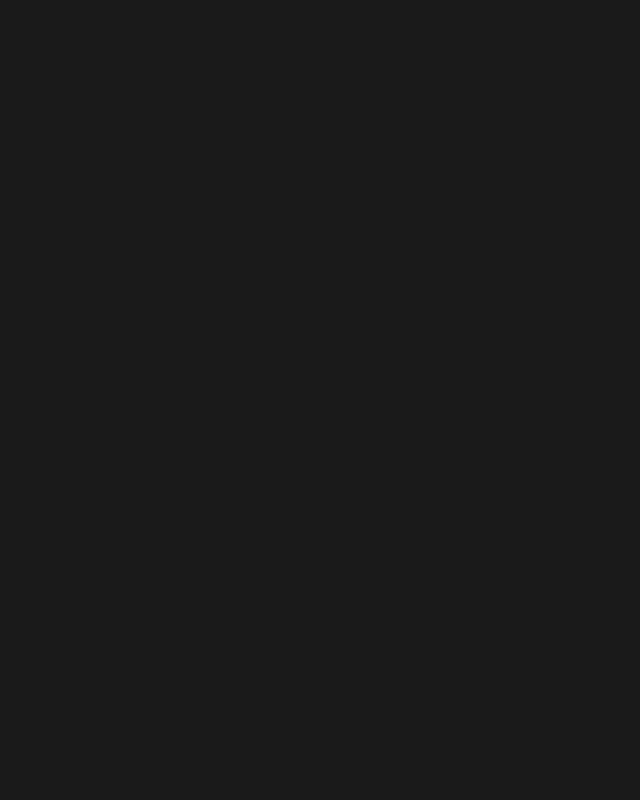
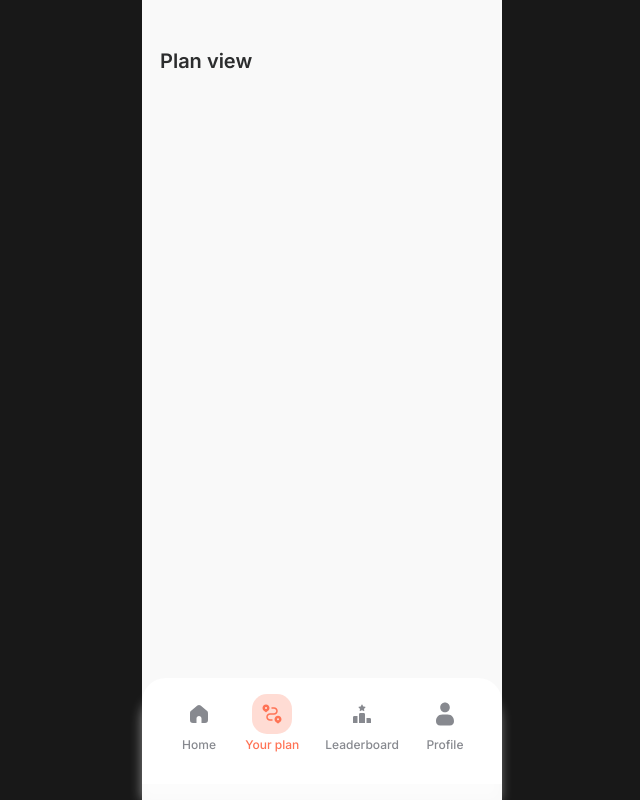
Before and after one commit to DariaBlomma/reactive-phone-test, a Vue app: page /plan in a window 1280 px wide. Before the commit this address had no page. Shown: the whole page, without its empty margins (318-958 px from the left). Built offline with nearby package versions, Linux system fonts and the light colour scheme.

Commit message:
app footer markup and view adaptive

```diff
--- a/src/App.vue
+++ b/src/App.vue
@@ -11,13 +11,8 @@ import { RouterView } from 'vue-router'
 <style scoped lang="scss">
 .wrapper {
 	display: flex;
+	flex-direction: column;
 	justify-content: center;
 	align-items: center;
 }
-
-@media (min-width: $desktop) {
-	.wrapper {
-		height: 100vh;
-	}
-}
 </style>
--- a/src/assets/styles/common.scss
+++ b/src/assets/styles/common.scss
@@ -1,7 +1,27 @@
 .view {
 	width: 100vw;
+	flex-grow: 1;
+	padding: 48px 18px 16px;
+	background-color: $grey_200;
+
+	&._no-padding {
+		padding: 0;
+		padding-bottom: 16px;
+	}
+
+	&._small-content {
+		display: flex;
+		flex-direction: column;
+		height: 100vh;
+
+		.inner-view {
+			flex-grow: 1;
+		}
+	}
+}
+
+.inner-view {
 	padding: 48px 18px 0;
-	background-color: $grey_200;
 }
 
 .card {
@@ -15,12 +35,6 @@
 	}
 }
 
-@media (min-width: $tablet) {
-	.view {
-		max-width: $tablet;
-  }
-}
-
 @media (min-width: $desktop) {
 	.view {
 		width: $mobile;
--- a/src/components/AppFooter.vue
+++ b/src/components/AppFooter.vue
@@ -1,82 +1,122 @@
 <template>
 <footer class="app-footer">
-	<div
-			class="elem"
-			:class="{ _active: item.isActive }"
+	<RouterLink
 			v-for="item in list"
 			:key="item.id"
+			class="elem"
+			:class="{ _active: item.routeName === route.name }"
+			:to="{ name: item.routeName }"
 	>
-		<component
+		<EncircledIcon
 				class="icon"
-				:is="item.icon"
-				:size="24"
-		>
-		</component>
-		{{ item.title}}
-	</div>
+				:class="{ _active: item.routeName === route.name }"
+				:icon-component="item.icon"
+		/>
+		<h6 class="heading-6">{{ item.title}}</h6>
+	</RouterLink>
 </footer>
 </template>
 
 <script setup lang="ts">
+import { useRoute } from 'vue-router';
 import type { ComponentPublicInstance } from 'vue';
 import IconHome from '@/ui/icons/IconHome.vue';
 import IconRoute from '@/ui/icons/IconRoute.vue';
 import IconRanking from '@/ui/icons/IconRanking.vue';
 import IconUser from '@/ui/icons/IconUser.vue';
+import EncircledIcon from '@/components/EncircledIcon.vue';
 
 interface FooterItem {
 	id: number,
 	icon: ComponentPublicInstance,
 	title: string,
-	isActive: boolean,
+	routeName: string,
 }
+
+const route = useRoute();
 
 const list: FooterItem[] = [
 	{
 		id: 1,
 		icon: IconHome,
 		title: 'Home',
-		isActive: true, //todo: base on current route
+		routeName: 'home',
 	},
 	{
 		id: 2,
 		icon: IconRoute,
 		title: 'Your plan',
-		isActive: false,
+		routeName: 'plan',
 	},
 	{
 		id: 3,
 		icon: IconRanking,
 		title: 'Leaderboard ',
-		isActive: false,
+		routeName: 'leaderboard',
 	},
 	{
 		id: 4,
 		icon: IconUser,
 		title: 'Profile ',
-		isActive: false,
+		routeName: 'profile',
 	},
 ]
 </script>
 
 <style scoped lang="scss">
 .app-footer {
+	position: sticky;
+	bottom: 16px;
+	left: 0;
+	right: 0;
 	display: flex;
 	justify-content: space-around;
+	align-items: center;
+	padding: 16px 24px 32px;
+	background-color: #fff;
+	border-top-left-radius: 24px;
+	border-top-right-radius: 24px;
+	box-shadow: -1px 17px 12px -1px rgba(255, 255, 255, 0.5);
 }
 
 .elem {
 	display: flex;
 	flex-direction: column;
+	align-items: center;
+	justify-content: center;
+	color: $grey_300;
+	text-decoration: none;
+	cursor: pointer;
+	user-select: none;
+	transition: all 0.4s ease;
 
 	&._active {
 		color: $orange_400;
-		transition: color 0.4s ease;
 
 		:deep(.path) {
 			fill: $orange_400;
-			transition: fill 0.4s ease;
 		}
+	}
+
+	&:hover {
+		opacity: 0.7;
+	}
+}
+
+.icon {
+	border-radius: 15px;
+	margin-bottom: 4px;
+	background-color: transparent;
+
+	&._active {
+		background-color: rgba($orange_400, 0.25);
+	}
+}
+
+@media (max-width: 300px) {
+	.app-footer {
+		display: grid;
+		grid-template-columns: repeat(2, 1fr);
 	}
 }
 </style>
--- /dev/null
+++ b/src/components/BaseLayout.vue
@@ -0,0 +1,16 @@
+<template>
+	<div class="view _no-padding">
+		<div class="inner-view">
+			<slot></slot>
+		</div>
+		<AppFooter />
+	</div>
+</template>
+
+<script setup lang="ts">
+import AppFooter from '@/components/AppFooter.vue';
+</script>
+
+<style scoped>
+
+</style>
--- a/src/router/index.ts
+++ b/src/router/index.ts
@@ -14,6 +14,21 @@ const router = createRouter({
       name: 'learning',
       component: () => import('../views/LearningView.vue'),
     },
+    {
+      path: '/plan',
+      name: 'plan',
+      component: () => import('../views/PlanView.vue'),
+    },
+    {
+      path: '/leaderboard',
+      name: 'leaderboard',
+      component: () => import('../views/LeaderboardView.vue'),
+    },
+    {
+      path: '/profile',
+      name: 'profile',
+      component: () => import('../views/ProfileView.vue'),
+    },
   ],
 });
 
--- a/src/views/HomeView.vue
+++ b/src/views/HomeView.vue
@@ -1,5 +1,6 @@
 <template>
-  <div class="view home-view">
+  <div class="view _no-padding home-view">
+	  <div class="inner-view">
 		  <HeaderLine
 				  user-name="Ray"
 				  is-premium
@@ -8,6 +9,7 @@
 		  <LearningPreview category="B" />
 		  <SectionsList />
 		  <QuickLinksList />
+	  </div>
 	  <AppFooter />
   </div>
 </template>
--- /dev/null
+++ b/src/views/LeaderboardView.vue
@@ -0,0 +1,15 @@
+<template>
+<BaseLayout class="_small-content">
+	<h2 class="heading-2">Leaderboard view</h2>
+</BaseLayout>
+</template>
+
+<script setup>
+import BaseLayout from '@/components/BaseLayout.vue';
+</script>
+
+<style scoped lang="scss">
+.heading-2 {
+	color: $grey_800;
+}
+</style>
--- a/src/views/LearningView.vue
+++ b/src/views/LearningView.vue
@@ -4,5 +4,8 @@
   </div>
 </template>
 
-<style>
+<style scoped lang="scss">
+.heading-2 {
+	color: $grey_800;
+}
 </style>
--- /dev/null
+++ b/src/views/PlanView.vue
@@ -0,0 +1,15 @@
+<template>
+<BaseLayout class="_small-content">
+	<h2 class="heading-2">Plan view</h2>
+</BaseLayout>
+</template>
+
+<script setup>
+import BaseLayout from '@/components/BaseLayout.vue';
+</script>
+
+<style scoped lang="scss">
+.heading-2 {
+	color: $grey_800;
+}
+</style>
--- /dev/null
+++ b/src/views/ProfileView.vue
@@ -0,0 +1,15 @@
+<template>
+<BaseLayout class="_small-content">
+	<h2 class="heading-2">Profile view</h2>
+</BaseLayout>
+</template>
+
+<script setup>
+import BaseLayout from '@/components/BaseLayout.vue';
+</script>
+
+<style scoped lang="scss">
+.heading-2 {
+	color: $grey_800;
+}
+</style>
```
Lines whose indentation alone changed are shown as unchanged.
